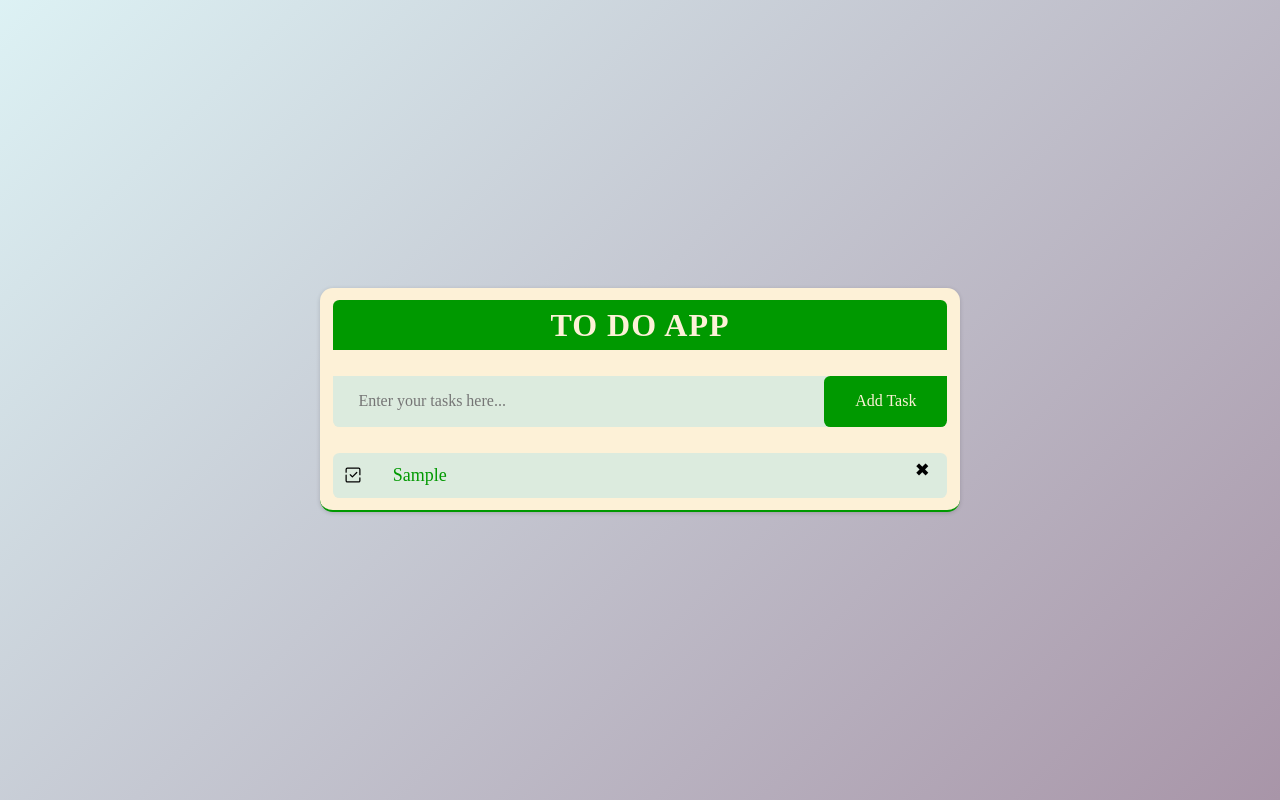
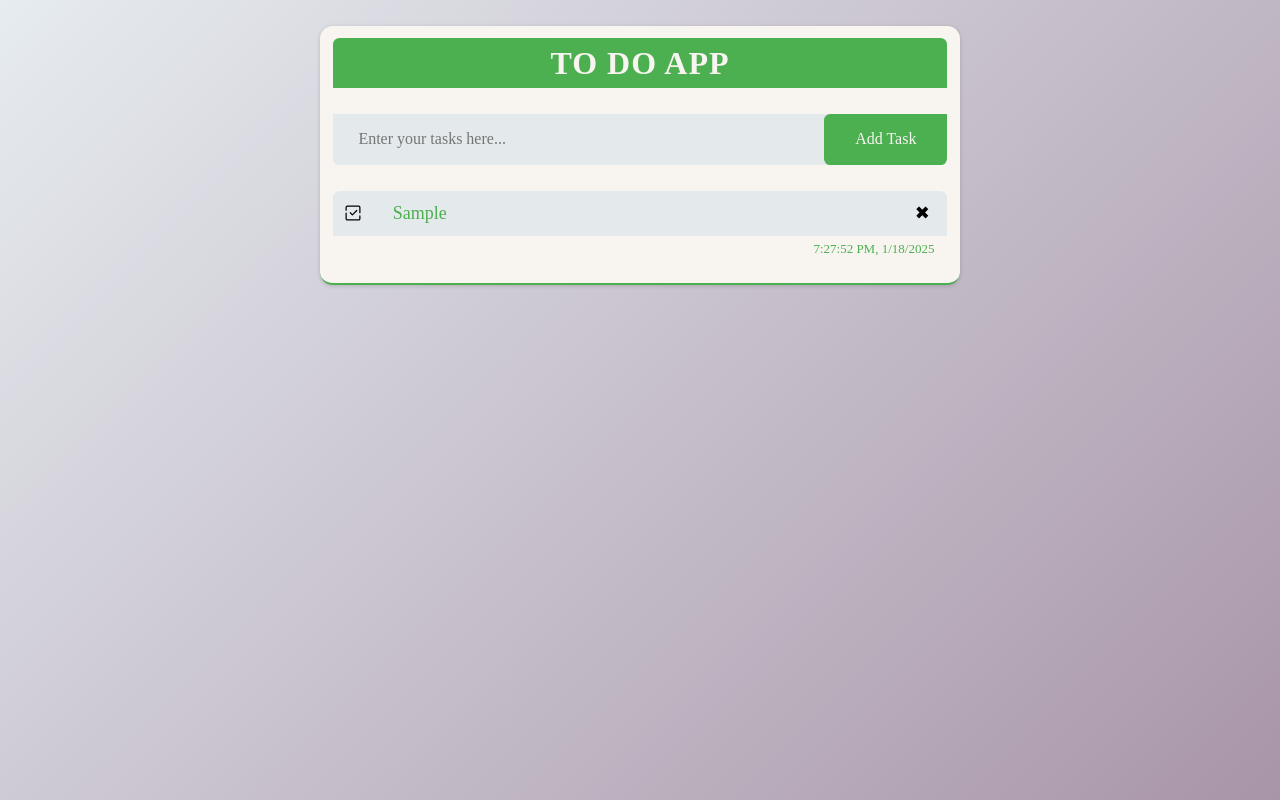
Before and after one commit to Hariom-vishwa/To-Do-App, a plain HTML site: page index.html in a window 1280 px wide. Both pictures are taken after typing "Sample" into the empty fields and a click on the button "Add Task". Drawn offline with Linux system fonts and the light colour scheme; a web font is replaced by a local one.

Commit message:
date and time

```diff
--- a/script.js
+++ b/script.js
@@ -4,36 +4,47 @@ const inputBox = document.getElementById("input"),
 function addTask() {
   if (inputBox.value === "") {
     alert("You must write something!");
+  } else {
+    let li = document.createElement("li");
+    li.innerHTML = inputBox.value;
+    listCont.appendChild(li);
+    let delBtn = document.createElement("span");
+    delBtn.innerHTML = "&#x2716;";
+    li.appendChild(delBtn);
+    let dateTime = document.createElement("div");
+    dateTime.innerHTML = "Date and Time";
+    li.appendChild(dateTime);
+
+    // Time and Date
+
+    const currentDate = new Date();
+    const formattedDate = currentDate.toLocaleDateString();
+    const formattedTime = currentDate.toLocaleTimeString();
+    dateTime.textContent = `${formattedTime}, ${formattedDate}`;
   }
-  else{
-    let li = document.createElement("li")
-    li.innerHTML = inputBox.value
-    listCont.appendChild(li)
-    let delBtn = document.createElement("span")
-    delBtn.innerHTML = "&#x2716;"
-    li.appendChild(delBtn)
-  }
-  inputBox.value=""
-  saveData()
+  inputBox.value = "";
+  saveData();
 }
 
+listCont.addEventListener(
+  "click",
+  function (e) {
+    if (e.target.tagName === "LI") {
+      e.target.classList.toggle("checked");
+      saveData();
+    } else if (e.target.tagName === "SPAN") {
+      e.target.parentElement.remove();
+      saveData();
+    }
+  },
+  false
+);
 
-listCont.addEventListener("click", function(e){
-  if(e.target.tagName === "LI"){
-    e.target.classList.toggle("checked");
-    saveData()
-  }
-  else if(e.target.tagName === "SPAN"){
-    e.target.parentElement.remove()
-    saveData()
-  }
-}, false);
-
-function saveData(){
-  localStorage.setItem("data", listCont.innerHTML)
+function saveData() {
+  localStorage.setItem("data", listCont.innerHTML);
 }
 
-function showTasks(){
+function showTasks() {
   listCont.innerHTML = localStorage.getItem("data");
 }
 showTasks();
--- a/style.css
+++ b/style.css
@@ -1,9 +1,10 @@
 @import url("https://fonts.googleapis.com/css2?family=Hammersmith+One&family=PT+Sans:ital,wght@0,400;0,700;1,400;1,700&display=swap");
+@import url("https://fonts.googleapis.com/css2?family=Nabla:EDPT,EHLT@30..200,24&display=swap");
 
 :root {
-  --pri-col: #009900;
-  --sec-col: #fdf1d7;
-  --another-col:rgba(176, 224, 230, 0.436);
+  --pri-col: #4caf50;
+  --sec-col: #f8f5f1;
+  --another-col: rgba(220, 228, 234, 0.7);
   --font: "Hammersmith One", serif;
 }
 
@@ -14,16 +15,15 @@
   font-family: var(--font);
   user-select: none;
   transition: all ease 0.5s;
-  /* border: 1px solid; */
 }
 
 body {
   width: 100vw;
   height: 100vh;
-  display: grid;
-  place-items: center;
+  padding: 2vw;
   overflow: hidden;
   background: linear-gradient(135deg, var(--another-col), rgb(168, 149, 168));
+  position: relative;
 }
 
 @media screen and (max-width: 500px) {
@@ -66,10 +66,10 @@ body {
   .cont ul {
     width: 100%;
     max-height: 68.5vh;
-    /* border-radius: 2vw; */
     display: flex;
     flex-direction: column;
-    gap: 1vw;
+    gap: 1.5vw;
+    border-radius: 2vw;
   }
 
   .cont ul::-webkit-scrollbar {
@@ -88,14 +88,23 @@ body {
 
   .cont li {
     padding: 2vw 10vw;
+    margin: 0 0 6vw 0;
     word-wrap: break-word;
-    border-radius: 2vw 0 2vw 2vw;
+  }
+
+  .cont ul li div {
+    width: auto;
+    height: 6vw;
+    font-size: 2.5vw;
+    padding: 0 2vw;
+    bottom: -65%;
+    border-radius: 0 0 2vw 2vw;
   }
 }
 
 @media screen and (min-width: 900px) {
   .cont {
-    min-width: 50vw;
+    width: 50vw;
     max-width: 90vw;
     border-radius: 1vw;
     padding: 1vw;
@@ -151,12 +160,23 @@ body {
 
   .cont li {
     padding: 12px 60px;
+    margin: 0 0 35px 0;
+  }
+
+  .cont ul li div {
+    width: auto;
+    height: 31px;
+    font-size: 13px;
+    padding: 0 1vw;
+    bottom: -65%;
+    border-radius: 0 0 10px 10px;
   }
 }
 
 .cont {
   min-height: 15vh;
   max-height: 90vh;
+  margin: auto;
   background-color: var(--sec-col);
   box-shadow: rgba(0, 0, 0, 0.16) 0px 1px 4px;
 }
@@ -203,7 +223,7 @@ body {
 }
 
 .cont li {
-  background-color:var(--another-col);
+  background-color: var(--another-col);
   list-style: none;
   font-size: large;
   user-select: none;
@@ -243,10 +263,19 @@ body {
   border-radius: 50%;
   position: absolute;
   right: 10px;
-  top: 4px;
+  top: 9px;
   color: #000;
 }
 .cont ul li span:hover {
   background-color: var(--pri-col);
   color: var(--sec-col);
 }
+
+.cont ul li div {
+  content: "";
+  display: flex;
+  justify-content: center;
+  align-items: center;
+  position: absolute;
+  right: 0;
+}
```
